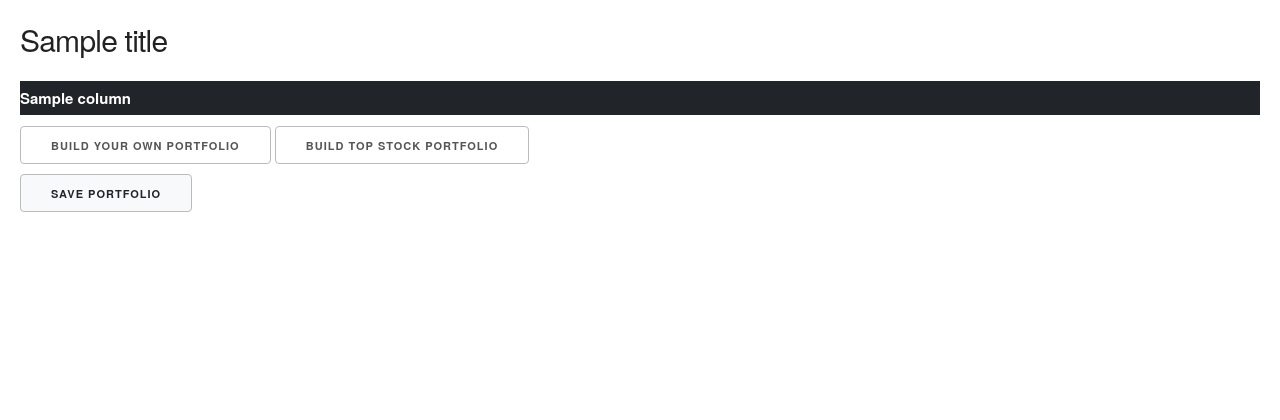
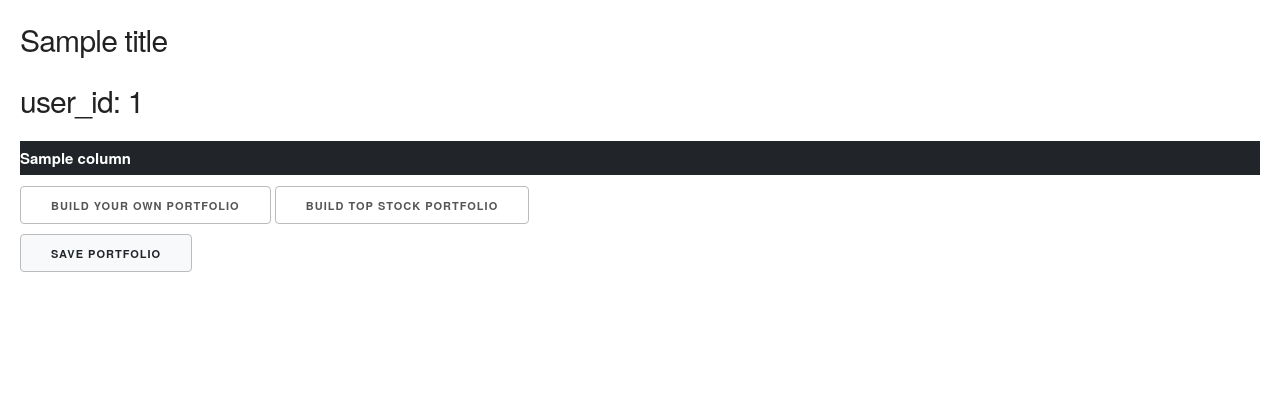
Before and after one commit to tkalden/stock-portfolio, a Flask app: template templates/buildPortfolio.html in a window 1280 px wide. Shown: the part 79-499 px from the top of the page. Run offline with Flask 2, Linux system fonts and the light colour scheme; the template is opened without the code that fills it: most values are stand-ins (such as "Sample title", 1, 10 or a date in 2020); lists and menus that the app fills with data are empty; some libraries are stand-ins or nearby versions.

Commit message:
disabling build porfolio page for now. Only registered user can view this feature

```diff
--- a/main.py
+++ b/main.py
@@ -27,6 +27,7 @@ def home():
 
 @app.route('/login', methods=['POST','GET'])
 def login():
+   #session['user_id'] = 'albertkalden@gmail.com'
    return 'LOGIN COMING SOON'
 
 @app.route('/screener', methods=["GET","POST"])
@@ -44,10 +45,12 @@ def screener():
 
 @app.route('/portfolio', methods=["GET","POST"])
 def build():
+    user_id = ''
+    if session.get('user_id') is not None:
+         user_id = session['user_id']
     portfolio = pd.DataFrame()
     stock_data = pd.read_pickle(helper.get_pickle_file()["stock"])
     ticker_list = sorted(list(set(stock_data["Ticker"])))
-    session['user_id'] = 'albertkalden@gmail.com'
     total_portfolio_return = 0
     total_portfolio_risk = 0
     if request.method == 'POST':
@@ -81,7 +84,7 @@ def build():
         total_portfolio_risk = stockValueExtractor.calculate_portfolio_risk(portfolio)
     stockValueExtractor.pickle_file(portfolio,'portfolio')
     title = "Portfolio Return: {portfolio_return} % | Portfolio Risk: {risk} %".format(portfolio_return = total_portfolio_return, risk = total_portfolio_risk)
-    return render_template('buildPortfolio.html',stock_types = helper.get_stock_type(),ticker_list = ticker_list,parameters=helper.get_optimization_parameters(),ticker_sector_lists=helper.index_select_attributes(),title= title,columns = helper.build_porfolio_column() )
+    return render_template('buildPortfolio.html',stock_types = helper.get_stock_type(),ticker_list = ticker_list,parameters=helper.get_optimization_parameters(),ticker_sector_lists=helper.index_select_attributes(),title= title,columns = helper.build_porfolio_column(), user_id = user_id)
 
 @app.route('/screener/data')
 def stock_data():
--- a/templates/buildPortfolio.html
+++ b/templates/buildPortfolio.html
@@ -1,5 +1,9 @@
 {% extends 'base.html' %}
 {% block content %}
+<div class = "d-flex flex-row align-items-center">
+  <h4>user_id:&nbsp</h4>
+  <h4 id = "user_id">{{user_id}}</h4>
+  </div>
 <div class = "table-responsive">
   <table id="data" class="table table-striped table-dark" style="width: 100%">
     <thead>
@@ -48,5 +52,9 @@ Build Top Stock Portfolio
         ],
       });
     });
+    if (document.getElementById("user_id").textContent == '') {
+    alert('You must be logged in to build the portfolio')
+    window.location = '/login'
+  }
   </script>
 {% endblock %}
```
Also changed, not shown: 1 other file.
